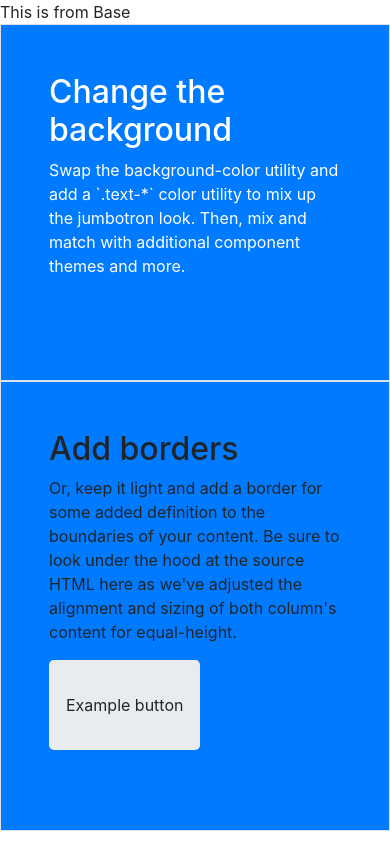
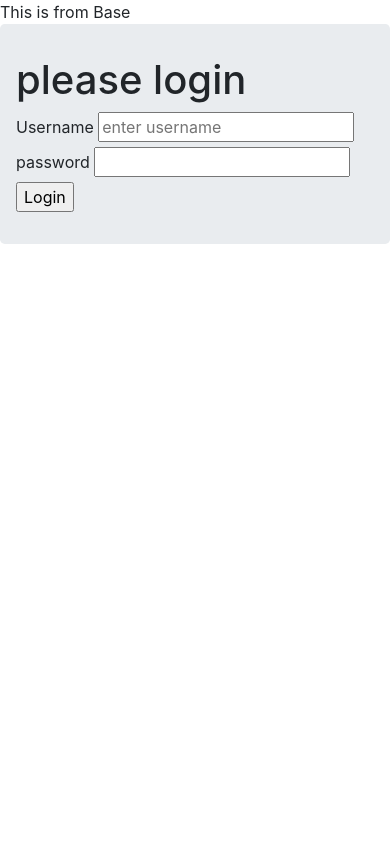
Before and after one commit to AnarAbbasov/shedproj, a Django app: page /simplepwd/login/ in a window 390 px wide. Run offline with Django 4.2, Linux system fonts and the light colour scheme; some libraries are stand-ins or nearby versions.

Commit message:
added login functions

```diff
--- a/shedproj/settings.py
+++ b/shedproj/settings.py
@@ -138,4 +138,4 @@ STATIC_URL = 'static/'
 
 DEFAULT_AUTO_FIELD = 'django.db.models.BigAutoField'
 
-LOGIN_URL='simplepwd/user_login'
+LOGIN_URL='/simplepwd/user_login'
--- a/simplepwd/templates/login.html
+++ b/simplepwd/templates/login.html
@@ -2,57 +2,20 @@
 
 {% block body_block %}
 
-<div class="row align-items-md-stretch">
-    <div class="col-md-6">
-        <div
-            class="h-100 p-5 text-white bg-primary border rounded-3"
-        >
-            <h2>Change the background</h2>
-            <p>
-                Swap the background-color utility and add a `.text-*` color
-                utility to mix up the jumbotron look. Then, mix and match with
-                additional component themes and more.
-            </p>
-            <button
-                class="btn btn-outline-primary"
-                type="button"
-            >
-                Example button
-            </button>
-        </div>
-    </div>
-    <div class="col-md-6">
-        <div
-            class="h-100 p-5 bg-primary border rounded-3"
-        >
-            <h2>Add borders</h2>
-            <p>
-                Or, keep it light and add a border for some added definition
-                to the boundaries of your content. Be sure to look under the
-                hood at the source HTML here as we've adjusted the alignment and
-                sizing of both column's content for equal-height.
-            </p>
-            <button
-                class="btn Swap the background-color utility and add a `.text-*` color
-                utility to mix up the jumbotron look. Then, mix and match with
-                additional component themes and more."
-                type="button"
-            >
-                Example button
-            </button>
-        </div>
-    </div>
-</div>
+<div class="jumbotron">
+
+<h1>please login</h1>
+<form action="{%url 'simplepwd:user_login'%}" method="post">
 
 
+    {% csrf_token%}
+    <label for="username">Username</label>
+    <input type="text" name="username" placeholder="enter username">
+    <label for="password" name="password">password</label>
+    <input type="password" name="password">
+    <input type="submit" value="Login">
+</form>
 
 
-
-
-
-
-
-
-
-
+</div>
 {% endblock body_block %}
--- a/simplepwd/urls.py
+++ b/simplepwd/urls.py
@@ -1,8 +1,8 @@
 from django.urls import path
 from simplepwd import views
-
+app_name = 'simplepwd'
 
 urlpatterns = [
     path('test/',views.testview,name='test'),
-    path('login/',views.user_login,name='test')
+    path('login/',views.user_login,name='user_login')
 ]
--- a/simplepwd/views.py
+++ b/simplepwd/views.py
@@ -1,5 +1,7 @@
 from django.shortcuts import render
-from django.http import  HttpResponse
+from django.http import  HttpResponse,HttpResponseRedirect
+from django.contrib.auth import authenticate,login,logout
+from django.urls import reverse
 
 # Create your views here.
 
@@ -8,7 +10,17 @@ def index(request):
 
 
 def testview(request):
+
+
     return HttpResponse("test succeshul")
 
 def user_login(request):
+    if request.method=='POST':
+      username=request.POST.get('username')
+      password=request.POST.get('password')
+      user=authenticate(username=username,password=password)
+      if user:
+          if user.is_active:
+            login(request,user)
+            return HttpResponseRedirect(reverse('index'))
     return render(request,"login.html")
```
